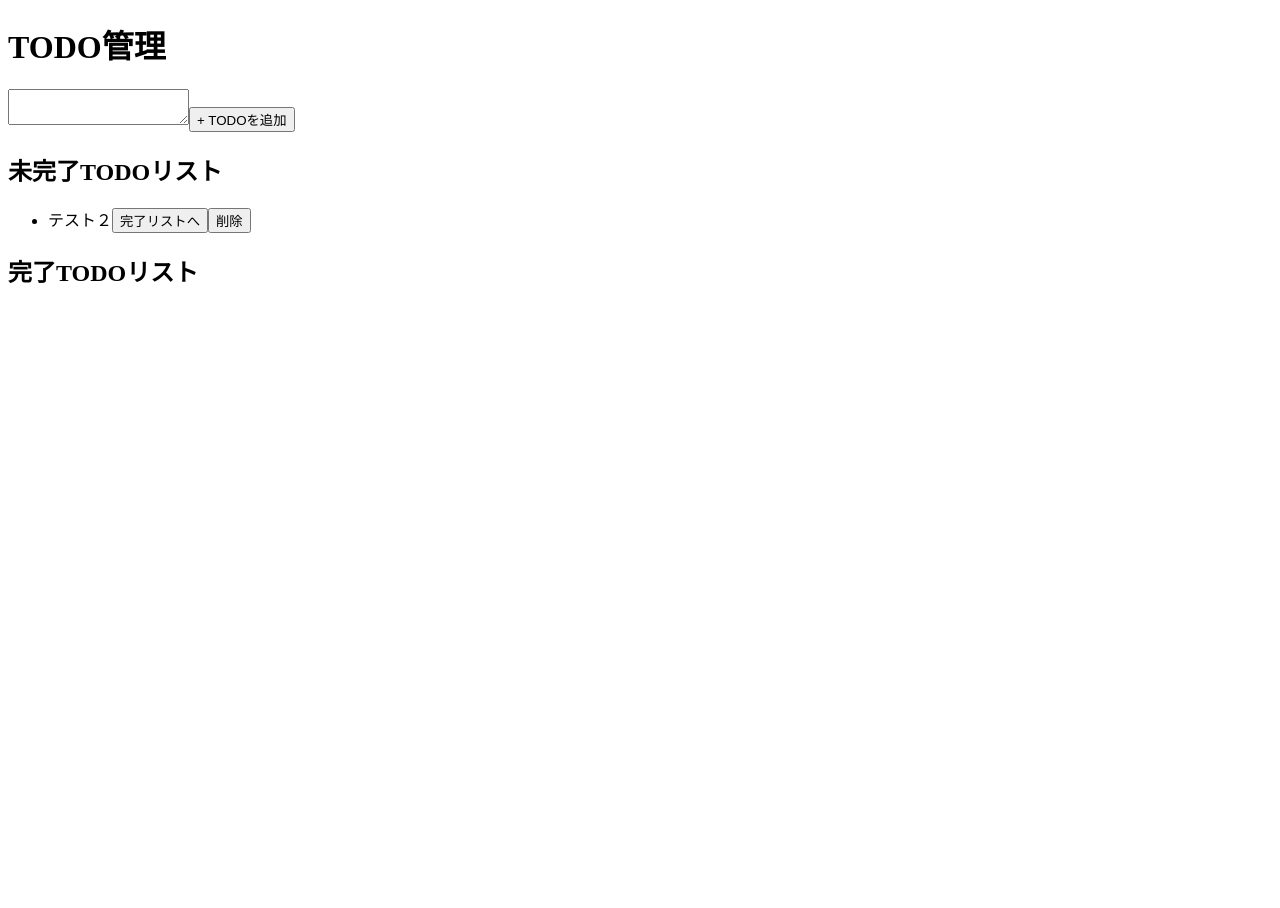
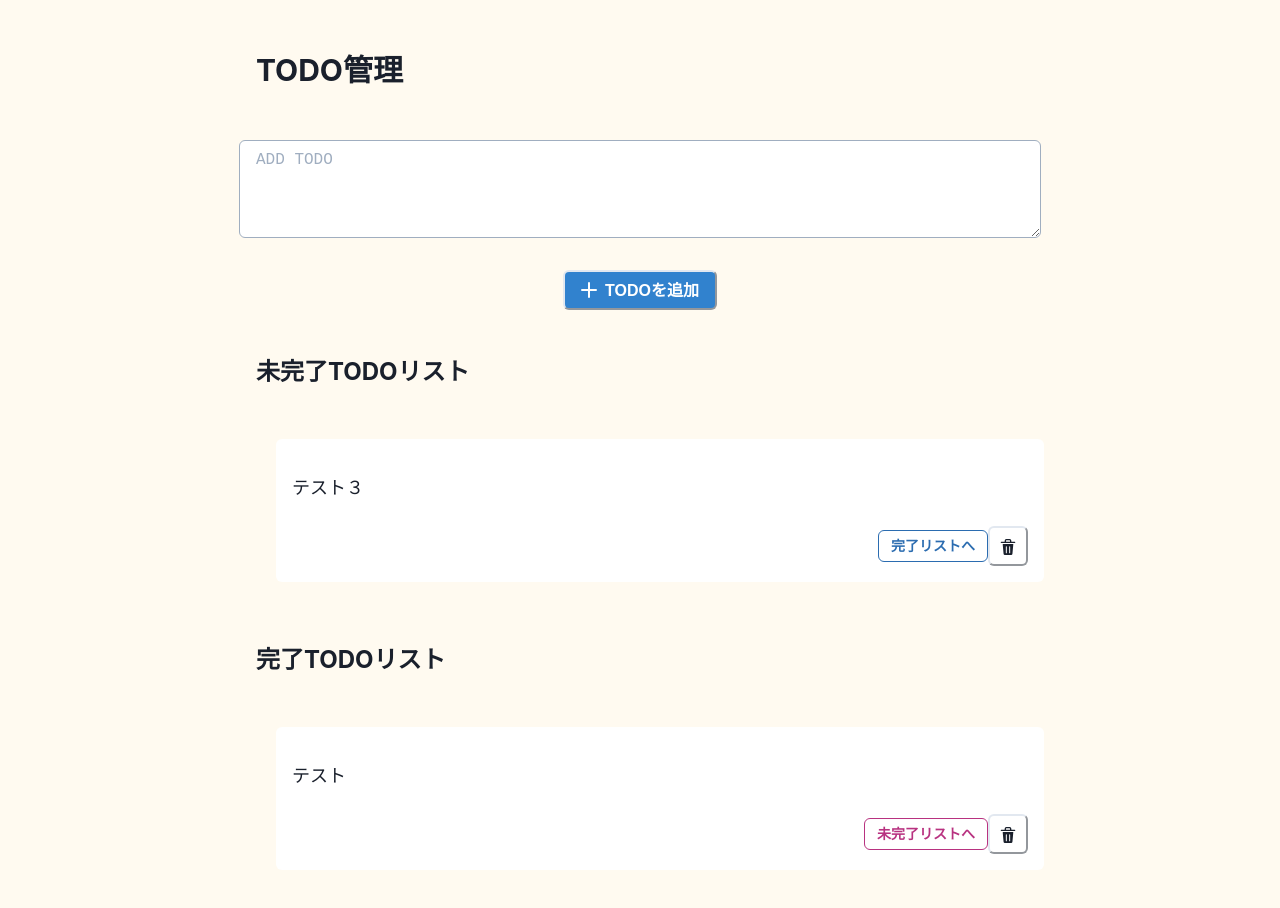
Before and after one commit to takaedakiribasami/react_practice, a React (Create React App) app: page / in a window 1280 px wide. Shown: the top 908 px of the page. Before the commit the page ends 800 px from the top, so only its background shows below. Built offline with nearby package versions, Linux system fonts and the light colour scheme; data requests are answered from the project's data file.

Commit message:
20211211_UIのデザイン追加

```diff
--- a/db.json
+++ b/db.json
@@ -1,8 +1,13 @@
 {
   "todos": [
     {
-      "content": "テスト２",
-      "id": "01FPKGSCC7N28KAEFGGNK79QSW",
+      "content": "テスト",
+      "id": "01FPKRN4T76WNR8CPXQJ6BY5XB",
+      "done": true
+    },
+    {
+      "content": "テスト３",
+      "id": "01FPKRNJ1Z916MS0K5NC3JHXT8",
       "done": false
     }
   ]
--- a/package.json
+++ b/package.json
@@ -3,10 +3,15 @@
   "version": "0.1.0",
   "private": true,
   "dependencies": {
+    "@chakra-ui/icons": "^1.1.1",
+    "@chakra-ui/react": "^1.7.3",
+    "@emotion/react": "^11",
+    "@emotion/styled": "^11",
     "@testing-library/jest-dom": "^5.11.4",
     "@testing-library/react": "^11.1.0",
     "@testing-library/user-event": "^12.1.10",
     "axios": "^0.24.0",
+    "framer-motion": "^4",
     "react": "^17.0.2",
     "react-dom": "^17.0.2",
     "react-scripts": "4.0.3",
--- a/src/components/App.js
+++ b/src/components/App.js
@@ -1,8 +1,10 @@
 import React, { useRef } from "react";
-import { useTodo } from "../hooks/useTodo"
-import { TodoTitle } from "./TodoTitle"
-import { TodoList } from "./TodoList"
-import { TodoAdd } from "./TodoAdd"
+import { Container } from "@chakra-ui/react"
+import { AddIcon } from "@chakra-ui/icons";
+import { useTodo } from "../hooks/useTodo";
+import { TodoTitle } from "./TodoTitle";
+import { TodoList } from "./TodoList";
+import { TodoAdd } from "./TodoAdd";
 
 function App() {
   const {
@@ -33,15 +35,26 @@
   console.log("完了TODOリスト", completedList);
 
   return (
-    <>
-      <TodoTitle title="TODO管理" as="h1" />
-      <TodoAdd inputEl={inputEl} handleAddTodoListItem={handleAddTodoListItem} />
+    <Container centerContent p={{ base: "4", md: "6" }} maxWidth="3xl" >
+      <TodoTitle
+        title="TODO管理"
+        as="h1"
+        fontSize={{ base: "2xl", md: "3xl" }}
+      />
+      <TodoAdd
+        placeholder="ADD TODO"
+        leftIcon={<AddIcon />}
+        buttonText="TODOを追加"
+        inputEl={inputEl}
+        handleAddTodoListItem={handleAddTodoListItem}
+      />
       <TodoList
         todoList={inCompletedList}
         toggleTodoListItemStatus={toggleTodoListItemStatus}
         deleteTodoListItem={deleteTodoListItem}
         title="未完了TODOリスト"
         as="h2"
+        fontSize={{ base: "xl", md: "2xl" }}
       />
       <TodoList
         todoList={completedList}
@@ -49,8 +62,9 @@
         deleteTodoListItem={deleteTodoListItem}
         title="完了TODOリスト"
         as="h2"
+        fontSize={{ base: "xl", md: "2xl" }}
       />
-    </>
+    </Container>
   );
 };
 
--- a/src/components/TodoAdd.js
+++ b/src/components/TodoAdd.js
@@ -1,8 +1,29 @@
-export const TodoAdd = ({ inputEl, handleAddTodoListItem }) => {
+import { Textarea, Button } from "@chakra-ui/react";
+
+export const TodoAdd = ({
+    placeholder,
+    leftIcon,
+    buttonText,
+    inputEl,
+    handleAddTodoListItem
+}) => {
     return (
         <>
-            <textarea ref={inputEl} />
-            <button onClick={handleAddTodoListItem}>+ TODOを追加</button>
+            <Textarea
+                placeholder={placeholder}
+                bgColor="white"
+                mt="8"
+                borderColor="gray.400"
+                ref={inputEl}
+            />
+            <Button
+                onClick={handleAddTodoListItem}
+                colorScheme="blue"
+                leftIcon={leftIcon}
+                mt="8"
+            >
+                {buttonText}
+            </Button>
         </>
     );
 };
--- a/src/components/TodoItem.js
+++ b/src/components/TodoItem.js
@@ -1,11 +1,41 @@
+import { ListItem, Text, Flex, Button, IconButton } from "@chakra-ui/react";
+import { DeleteIcon } from "@chakra-ui/icons"
+
+
 export const TodoItem = ({ todo, toggleTodoListItemStatus, deleteTodoListItem }) => {
     const handleTodoListItemStatus = () => toggleTodoListItemStatus(todo.id, todo.done);
     const handleDeleteTodoListItem = () => deleteTodoListItem(todo.id);
+
+    const label = todo.done ? "未完了リストへ" : "完了リストへ";
+    const setColorSheme = todo.done ? "pink" : "blue";
+
     return (
-        <li>
-            {todo.content}
-            <button onClick={handleTodoListItemStatus} >{todo.done ? "未完了リストへ" : "完了リストへ"}</button>
-            <button onClick={handleDeleteTodoListItem}>削除</button>
-        </li>
+        <ListItem
+            borderWidth="1px"
+            p="4"
+            mt="4"
+            bg="white"
+            borderRadius="md"
+            borderRadius="md"
+            borderColor="gray.300"
+        >
+            <Text mb="6">{todo.content}</Text>
+            <Flex align="center" justify="flex-end">
+                <Button
+                    colorScheme={setColorSheme}
+                    variant="outline"
+                    size="sm"
+                    onClick={handleTodoListItemStatus}
+                >
+                    {label}
+                </Button>
+                <IconButton
+                    icon={<DeleteIcon />}
+                    variant="unstyled"
+                    aria-label="delete"
+                    onClick={handleDeleteTodoListItem}
+                />
+            </Flex>
+        </ListItem>
     );
 };
--- a/src/components/TodoList.js
+++ b/src/components/TodoList.js
@@ -1,17 +1,22 @@
+import { List } from "@chakra-ui/react";
+
 import { TodoItem } from "./TodoItem";
 import { TodoTitle } from "./TodoTitle";
 
 export const TodoList = ({
+    title,
+    as,
+    fontSize,
     todoList,
     toggleTodoListItemStatus,
     deleteTodoListItem,
-    title,
-    as
 }) => {
     return (
         <>
-            <TodoTitle title={title} as={as} />
-            <ul>
+            {todoList.length !== 0 && (
+                <>
+                    <TodoTitle title={title} as={as} fontSize={fontSize} mt="12" />
+                    <List w="full">
                         {todoList.map((todo) => {
                             return <TodoItem
                                 key={todo.id}
@@ -20,7 +25,9 @@
                                 deleteTodoListItem={deleteTodoListItem}
                             />;
                         })}
-            </ul>
+                    </List>
+                </>
+            )}
         </>
     );
 };
--- a/src/components/TodoTitle.js
+++ b/src/components/TodoTitle.js
@@ -1,5 +1,10 @@
-export const TodoTitle = ({ title, as }) => {
-    if (as === "h1") return <h1>{title}</h1>;
-    if (as === "h2") return <h2>{title}</h2>;
-    return <p>{title}</p>;
-};
+import React, { memo } from "react";
+import { Heading } from "@chakra-ui/react";
+
+export const TodoTitle = memo(({ title, as, fontSize, mt }) => {
+    return (
+        <Heading mt={mt} as={as} fontSize={fontSize} w="full">
+            {title}
+        </Heading>
+    );
+});
--- a/src/index.js
+++ b/src/index.js
@@ -1,10 +1,16 @@
 import React from 'react';
 import ReactDOM from 'react-dom';
 import App from './components/App';
+import theme from "./theme/theme"
+import { ChakraProvider } from "@chakra-ui/react"
+
+const rootElement = document.getElementById("root");
 
 ReactDOM.render(
   <React.StrictMode>
-    <App />
+    <ChakraProvider theme={theme} resetCSS={false}>
+      <App />
+    </ChakraProvider>
   </React.StrictMode>,
-  document.getElementById('root')
+  rootElement
 );
--- /dev/null
+++ b/src/theme/theme.js
@@ -0,0 +1,18 @@
+import { extendTheme } from "@chakra-ui/react";
+
+const theme = extendTheme({
+    styles: {
+        global: {
+            body: {
+                backgroundColor: "orange.50",
+                color: "gray.800",
+            },
+            p: {
+                fontSize: { base: "md", md: "lg" },
+                lineHeight: "tall"
+            }
+        }
+    }
+});
+
+export default theme;
```
Also changed, not shown: 1 other file (tests, documents, lock files or other folders). Lines whose indentation alone changed are shown as unchanged.
